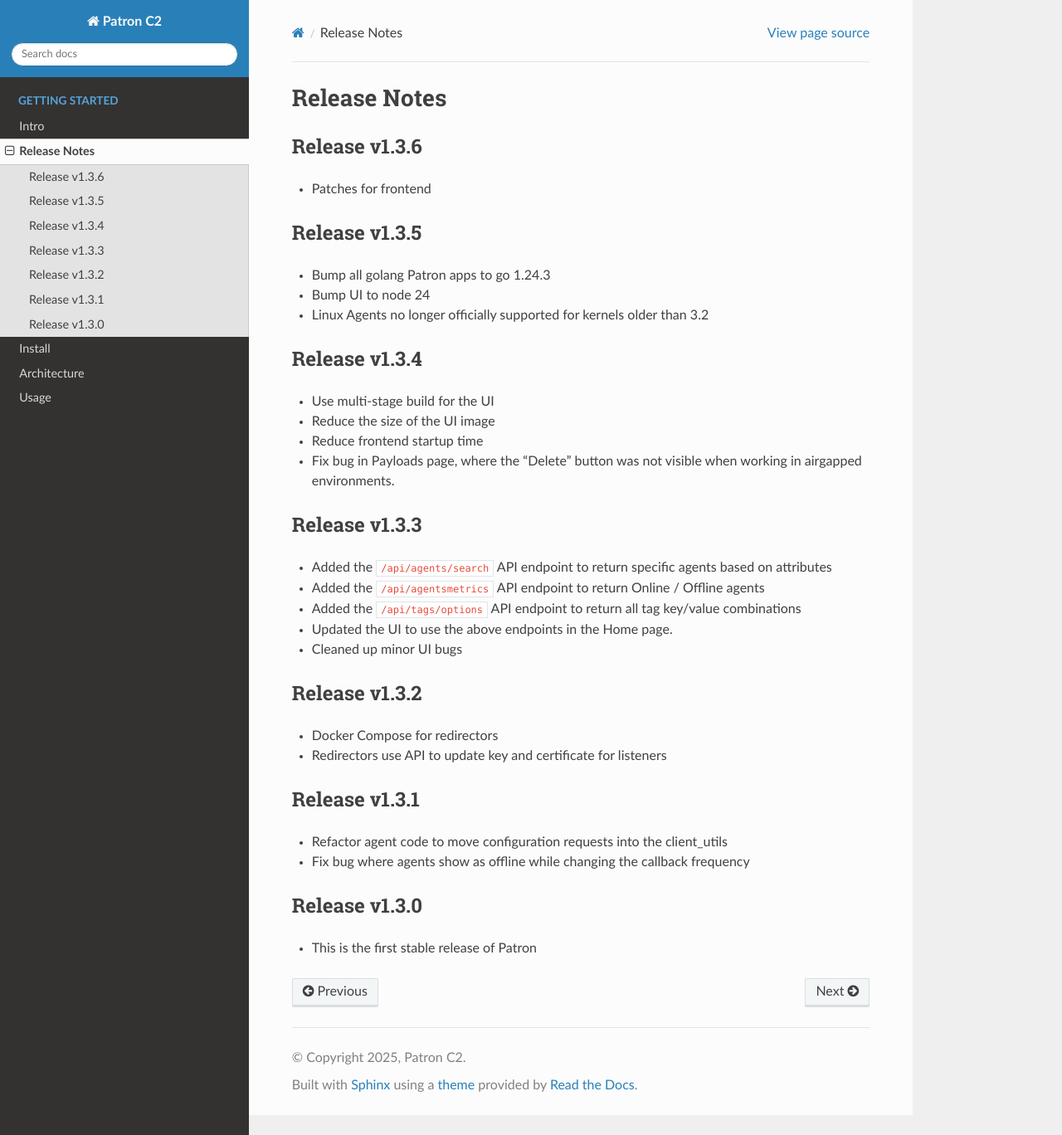
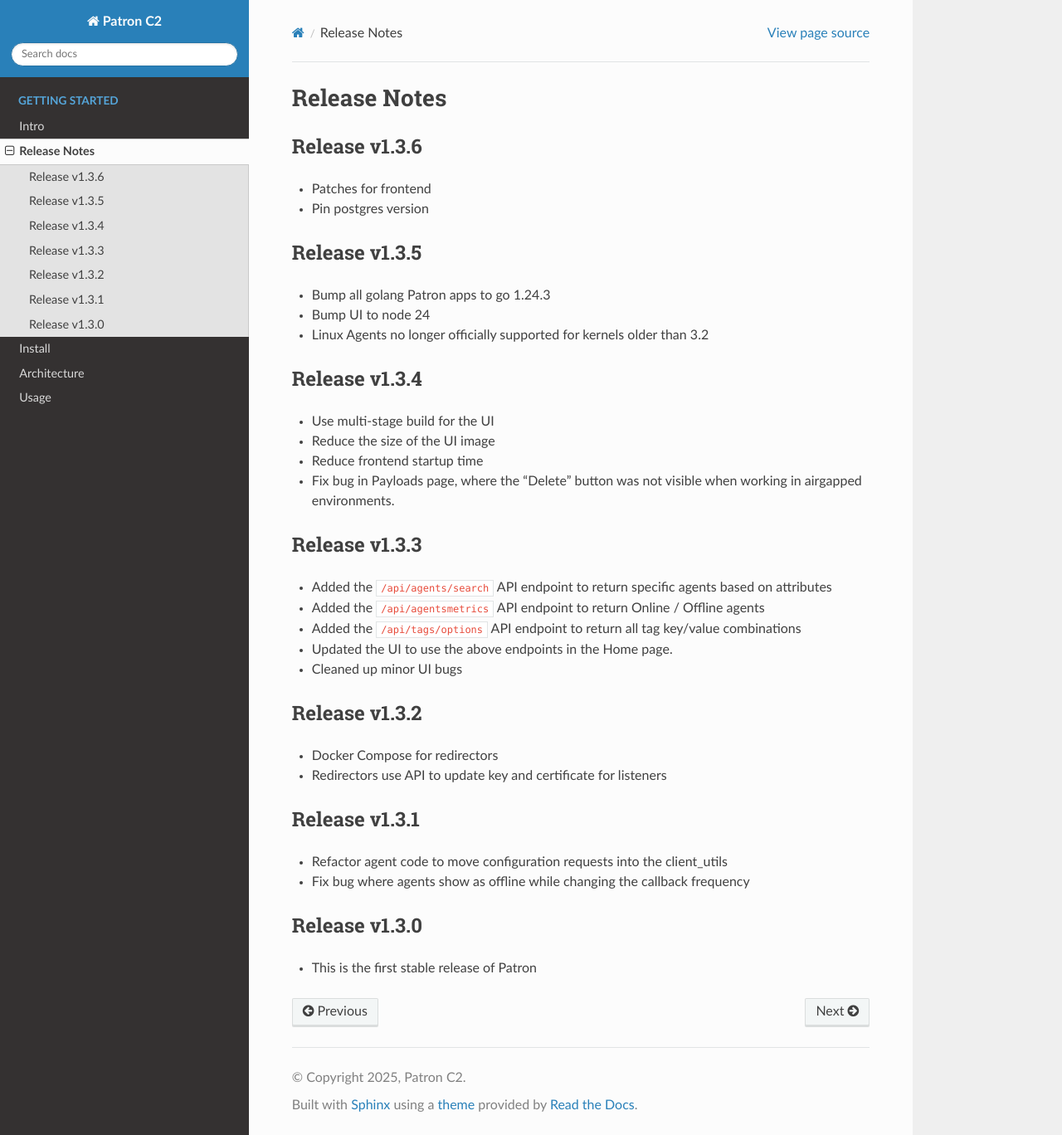
Before and after one commit to PatronC2/Documentation, a Sphinx documentation site: the page built from docs/release_notes.md, in a window 1280 px wide and 1368 px high. Shown: the whole window at 83% size. Built offline with Sphinx 7.4.7 and the Read the Docs theme 3.1.0, drawn with Linux system fonts in a browser that asks for light colours.

Commit message:
update release notes

```diff
--- a/docs/release_notes.md
+++ b/docs/release_notes.md
@@ -2,6 +2,7 @@
 
 ## Release v1.3.6
 * Patches for frontend
+* Pin postgres version
 
 ## Release v1.3.5
 * Bump all golang Patron apps to go 1.24.3
```
